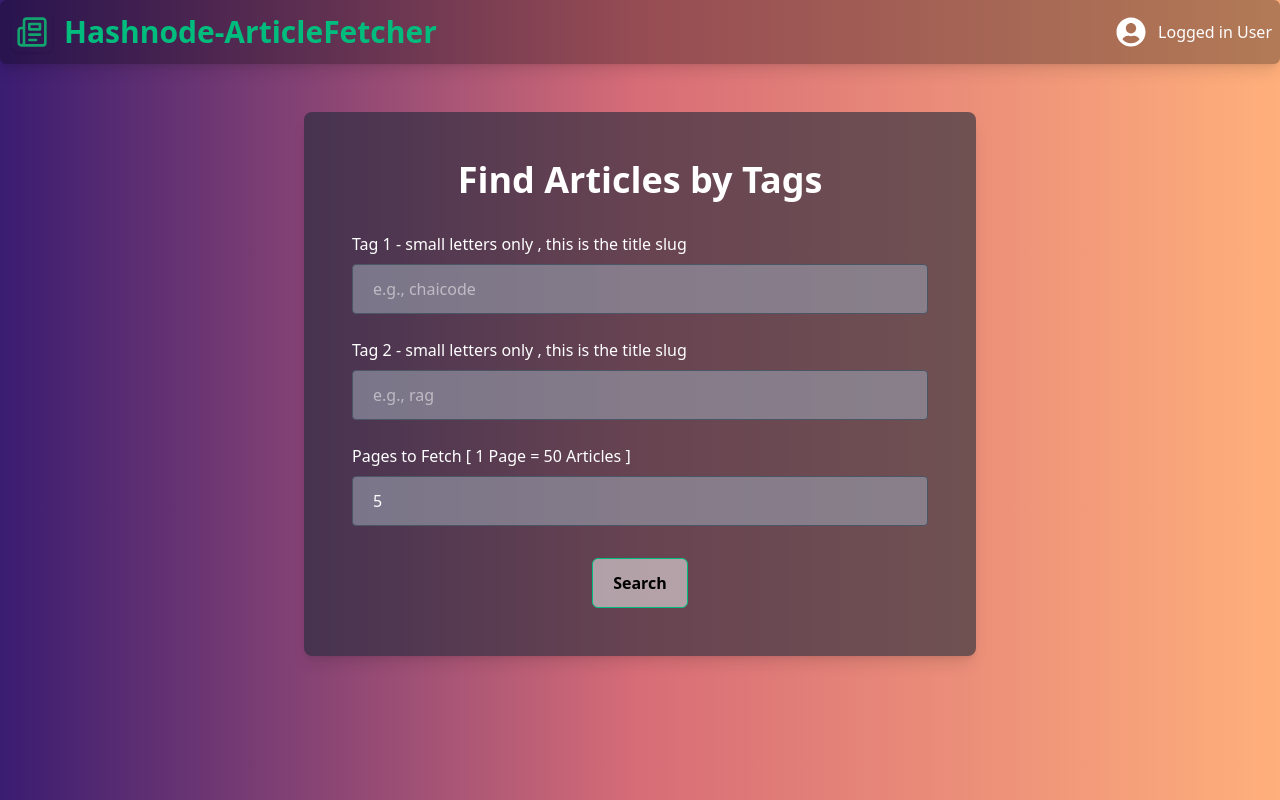
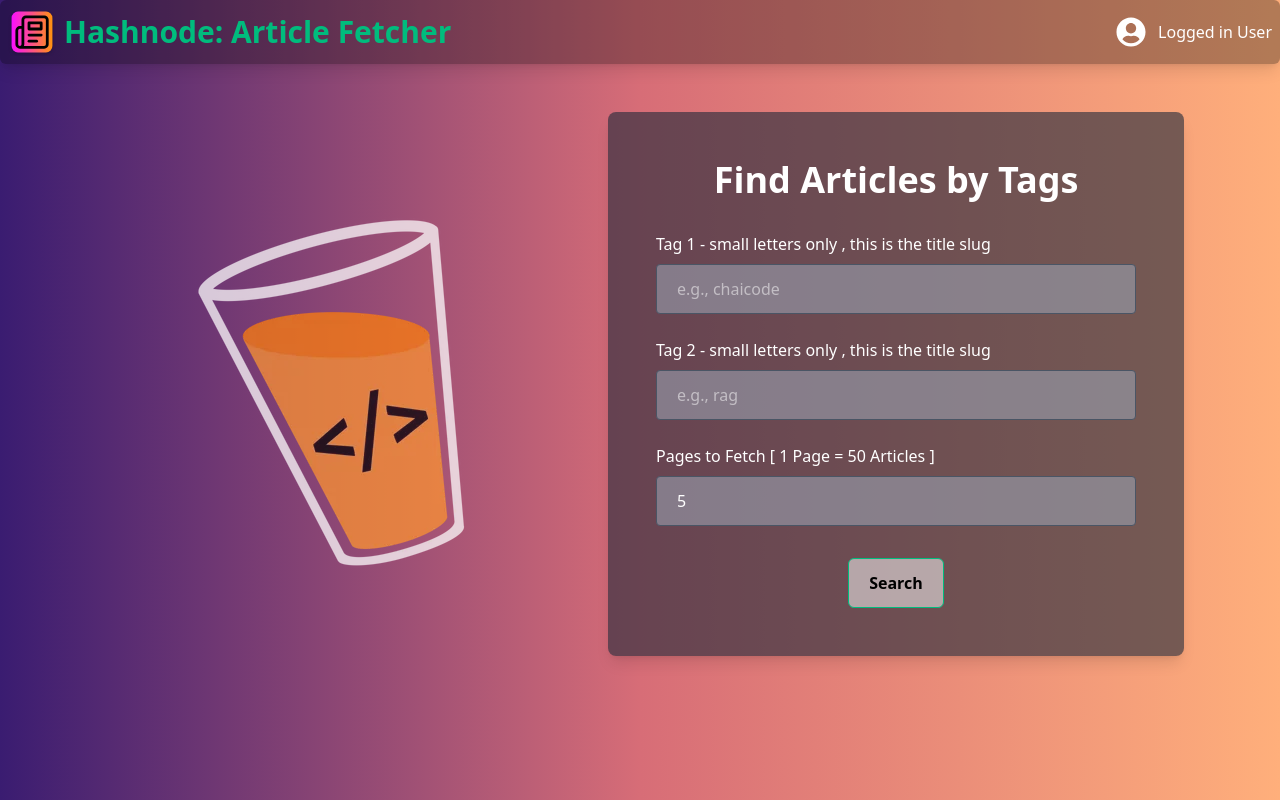
Before and after one commit to imnakul/chai-code-articles, a React (Vite) app: page / in a window 1280 px wide. Built offline with nearby package versions, Linux system fonts and the light colour scheme.

Commit message:
mORE uI cHANGES , ADDING CONTEXT IN FEEDBACK FORM AUTOMAITCALLY

```diff
--- a/index.html
+++ b/index.html
@@ -4,7 +4,7 @@
     <meta charset="UTF-8" />
     <link rel="icon" type="image/svg+xml" href="/icon.svg" />
     <meta name="viewport" content="width=device-width, initial-scale=1.0" />
-    <title>Hashnode Articles Fetcher</title>
+    <title>Hashnode: Article Fetcher</title>
   </head>
   <body>
     <div id="root"></div>
--- a/src/components/Navbar.jsx
+++ b/src/components/Navbar.jsx
@@ -8,8 +8,8 @@
             {/* Left side: Logo and Title */}
             <div className='flex items-center justify-center gap-2'>
                <img src='/public/icon.svg' alt='Logo' className='size-12 ' />
-               <h1 className='text-3xl text-emerald-500 font-semibold'>
-                  Hashnode-ArticleFetcher
+               <h1 className='text-3xl text-emerald-500 font-bold'>
+                  Hashnode: Article Fetcher
                </h1>
             </div>
 
--- a/src/components/TagArticleFetcher.jsx
+++ b/src/components/TagArticleFetcher.jsx
@@ -13,6 +13,7 @@
    FaSpinner,
 } from 'react-icons/fa'
 import Navbar from './Navbar'
+import { sendEmail } from '../functions/sendEmail'
 
 export default function TagArticleFetcher() {
    const [tag1, setTag1] = useState('')
@@ -27,6 +28,7 @@
    const [title, setTitle] = useState('')
    const [feedback, setFeedback] = useState('')
 
+   //~ Fetching Articles
    const handleSubmit = async (e) => {
       e.preventDefault()
       setLoading(true)
@@ -78,16 +80,30 @@
       setLoading(false)
    }
 
-   useEffect(() => {
-      console.log('articles', articles)
-      console.log('socials', socials)
-   }, [articles])
+   // useEffect(() => {
+   //    console.log('articles', articles)
+   //    console.log('socials', socials)
+   // }, [articles])
+
+   //~ FeedBack submit
+   const handleFeedbackSubmit = async (e) => {
+      e.preventDefault()
+      await sendEmail(userEmail, authorEmail, title, feedback)
+         .then((res) => {
+            console.log('Feedback sent successfully', res)
+         })
+         .catch((err) => {
+            console.error('Error sending feedback', err)
+         })
+   }
 
    return (
       <>
          {/* <div className='min-h-screen bg-gradient-to-b from-gray-800 via-white-900 to-gray-800 text-white w-full'> */}
          <div className='bg-[linear-gradient(to_right,_rgb(58,28,113),_rgb(215,109,119),_rgb(255,175,123))] min-h-screen'>
             <Navbar />
+
+            {/* //?? Loading  */}
             {loading ? (
                <div className='flex flex-col items-center justify-center h-screen'>
                   <FaSpinner className='text-white text-6xl animate-spin mb-4' />
@@ -101,9 +117,16 @@
                </div>
             ) : (
                <>
+                  {/* //?? FORM  */}
+                  <div className='max-w-5xl  flex items-center justify-around mx-auto gap-20'>
+                     <img
+                        src='/chaicode.jpg'
+                        alt='Logo'
+                        className='animate-pulse hover:scale-105 transition-all duration-800 ease-in-out'
+                     />
                      <form
                         onSubmit={handleSubmit}
-                     className='bg-gray-800/60 p-12 rounded-lg shadow-lg max-w-2xl mx-auto my-12'
+                        className='bg-gray-800/60 p-12 rounded-lg shadow-lg min-w-xl mx-auto my-12'
                      >
                         <h2 className='text-4xl font-bold mb-8 text-center text-white'>
                            Find Articles by Tags
@@ -111,7 +134,8 @@
 
                         <div className='mb-6'>
                            <label className='block mb-2 text-white font-medium'>
-                           Tag 1 - small letters only , this is the title slug
+                              Tag 1 - small letters only , this is the title
+                              slug
                            </label>
                            <input
                               type='text'
@@ -125,7 +149,8 @@
 
                         <div className='mb-6'>
                            <label className='block mb-2 text-white font-medium'>
-                           Tag 2 - small letters only , this is the title slug
+                              Tag 2 - small letters only , this is the title
+                              slug
                            </label>
                            <input
                               type='text'
@@ -153,12 +178,18 @@
                         <div className='flex justify-center'>
                            <button
                               type='submit'
-                           className=' bg-white/50 hover:bg-white-700 text-black font-bold py-3 px-5 rounded-md border border-emerald-500 mx-auto transition-all  hover:scale-95 duration-300 '
+                              className=' bg-white/50  text-black font-bold py-3 px-5 rounded-md border border-emerald-500 mx-auto transition-all  hover:scale-95 duration-300 hover:bg-gray-600'
                            >
                               Search
                            </button>
                         </div>
                      </form>
+                     {/* <img
+                        src='/chaicode.jpg'
+                        alt='Logo'
+                        className='animate-pulse'
+                     /> */}
+                  </div>
 
                   {articles.length > 0 && (
                      <>
@@ -330,7 +361,10 @@
                                     <h3 className='text-2xl font-bold text-gold-400 mb-6 mx-auto'>
                                        Feedback Section
                                     </h3>
-                                    <form className='space-y-2'>
+                                    <form
+                                       className='space-y-2'
+                                       onSubmit={handleFeedbackSubmit}
+                                    >
                                        <div>
                                           <label
                                              className='block text-gray-300 font-medium mb-2'
--- /dev/null
+++ b/src/functions/sendEmail.js
@@ -0,0 +1,52 @@
+// import { google } from 'googleapis';
+
+/**
+ * Sends an email using the Gmail API.
+ * @param {string} senderEmail - The email address of the sender.
+ * @param {string} recipientEmail - The email address of the recipient.
+ * @param {string} subject - The subject of the email.
+ * @param {string} message - The body of the email.
+ */
+export async function sendEmail(senderEmail, recipientEmail, subject, message) {
+   try {
+      // Load OAuth2 client with credentials
+      const oAuth2Client = new google.auth.OAuth2(
+         process.env.CLIENT_ID,
+         process.env.CLIENT_SECRET,
+         process.env.REDIRECT_URI
+      )
+      oAuth2Client.setCredentials({ refresh_token: process.env.REFRESH_TOKEN })
+
+      // Create the Gmail API client
+      const gmail = google.gmail({ version: 'v1', auth: oAuth2Client })
+
+      // Create the email content
+      const emailContent = [
+         `From: ${senderEmail}`,
+         `To: ${recipientEmail}`,
+         `Subject: ${subject}`,
+         '',
+         message,
+      ].join('\n')
+
+      // Encode the email content in base64
+      const encodedMessage = Buffer.from(emailContent)
+         .toString('base64')
+         .replace(/\+/g, '-')
+         .replace(/\//g, '_')
+         .replace(/=+$/, '')
+
+      // Send the email
+      const response = await gmail.users.messages.send({
+         userId: 'me',
+         requestBody: {
+            raw: encodedMessage,
+         },
+      })
+
+      console.log('Email sent successfully:', response.data)
+   } catch (error) {
+      console.error('Error sending email:', error)
+      throw error
+   }
+}
```
Also changed, not shown: public/chaicode.jpg (added), public/icon.svg, src/index.css (line endings or trailing spaces). Lines whose indentation alone changed are shown as unchanged.
